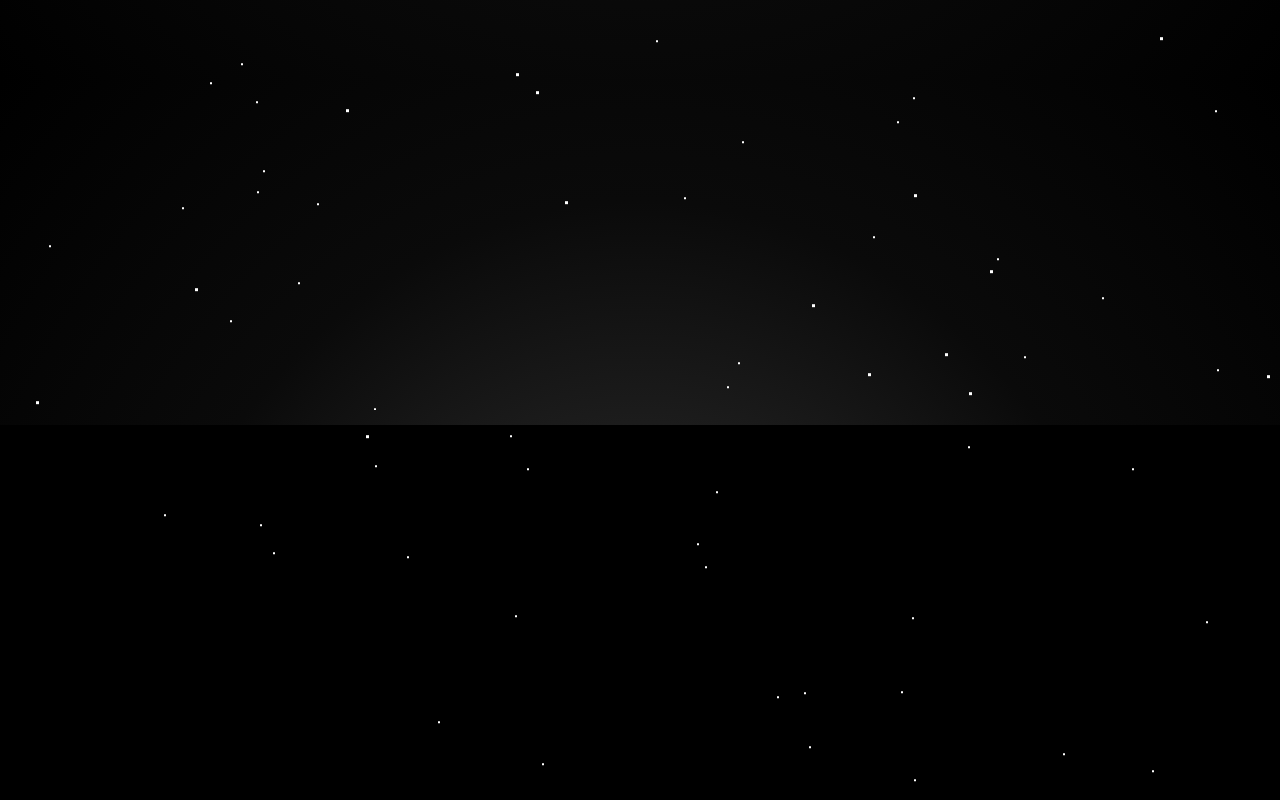
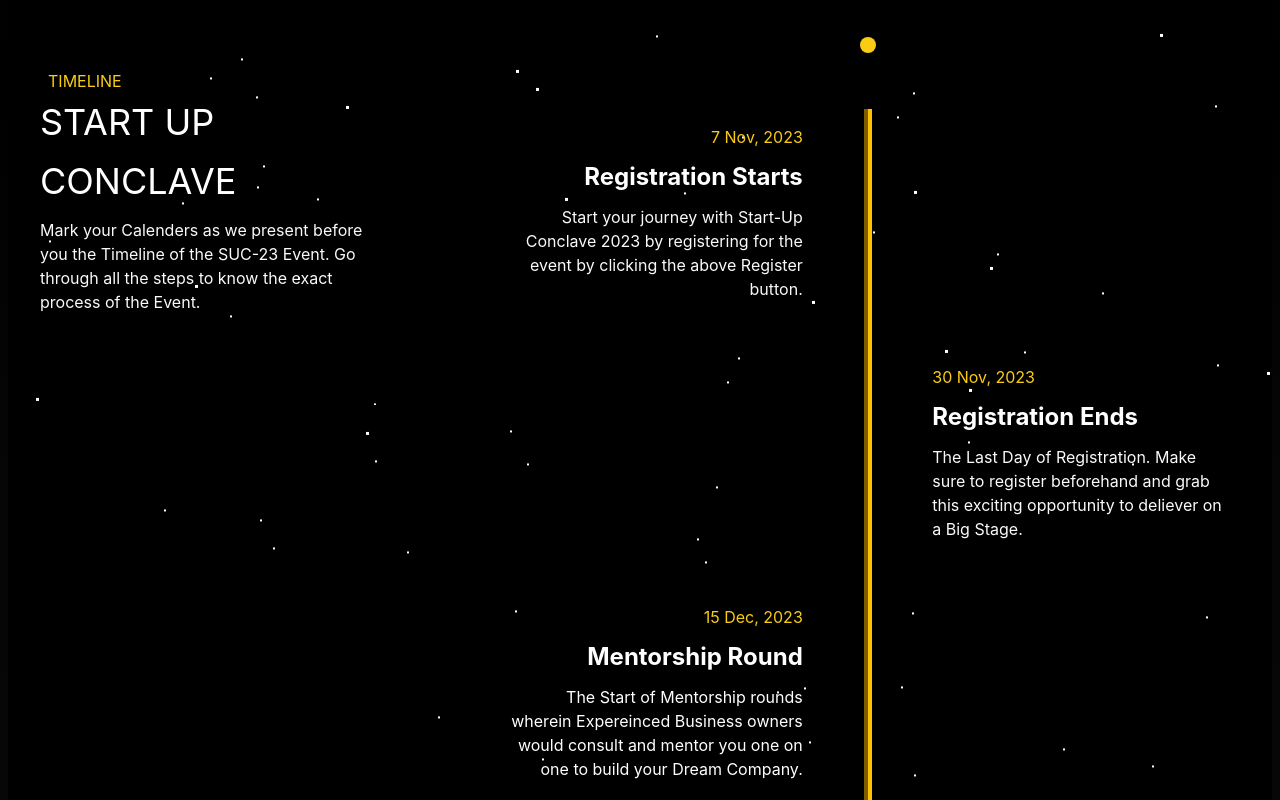
Before and after one commit to venom76568/suc-24, a React (Create React App) app: page / in a window 1280 px wide. Shown: the part 1520-2320 px from the top of the page. Before the commit the page ends 1945 px from the top, so only its background shows below. Built offline with nearby package versions, Linux system fonts and the light colour scheme.

Commit message:
added timeline

```diff
--- a/src/App.jsx
+++ b/src/App.jsx
@@ -3,6 +3,7 @@ import {BrowserRouter} from "react-router-dom";
 import Home from "./components/Home";
 import About from "./components/About";
 import Navbar from "./components/Navbar";
+import TimeLine from "./components/TimeLine";
 // import Register from "./components/Register";
 
 function App()
@@ -12,6 +13,7 @@ function App()
         <Navbar/>
         <Home/>
         <About/>
+        <TimeLine/>
         {/* <Register/> */}
         </BrowserRouter>
     );
--- a/src/components/About.jsx
+++ b/src/components/About.jsx
@@ -7,7 +7,7 @@ const About = () => (
   <div>
         <div id="about">
         <p class="hover-underline-animation">About us</p>
-    </div>
+        </div>
     <div id="Dot"><span id="dot"></span></div>
     <div id="part1">
         <div><img id="img1" src={logo} alt="startup conclave logo"/></div>
--- a/src/components/Home.jsx
+++ b/src/components/Home.jsx
@@ -9,8 +9,8 @@ const Home = () => (
     <div id='stars3'></div>
     <div id='title'></div>
     <div id="intro">
-      <span>Central India's Largest B-Plan Competition<br />
-      Registrations for SUC 2023 Starting soon !!!</span>
+      <p class="hover-underline-animation">Central India's Largest B-Plan Competition<br />
+      Registrations for SUC 2023 Starting soon !!!</p>
     </div>
   <div id='suc_logo'>
     <div>
--- a/src/components/Navbar.jsx
+++ b/src/components/Navbar.jsx
@@ -7,7 +7,7 @@ const Navbar = () => (
         <header>
             <div id="header">
             <div id="logo">
-              <img id="black_logo" src={black_logo} alt="logo" />
+              <a href="https://www.ecellvnit.org/" target="_blank"><img id="black_logo" src={black_logo} alt="logo" /></a>
             </div>
             <div>
       <nav id="navbar">
@@ -17,7 +17,7 @@ const Navbar = () => (
           <li><a href="">Glimpses</a></li>
           <li><a href="">Speakers</a></li>
           <li><a href="">About us</a></li>
-          <li><a href="">Home</a></li>
+          <li><a href="#stars">Home</a></li>
         </ul>
       </nav>
       </div>
--- /dev/null
+++ b/src/components/TimeLine.jsx
@@ -0,0 +1,80 @@
+import React from 'react'
+import './Timeline.css'
+
+const TimeLine = () => (
+<div>
+    <section>
+    <div className="bg-black text-white py-8">
+    <div className="container mx-auto flex flex-col items-start md:flex-row my-12 md:my-16">
+      <div className="flex flex-col w-full sticky md:top-36 lg:w-1/3 mt-2 md:mt-12 px-8">
+        <p className="ml-2 text-yellow-400 uppercase tracking-loose">TIMELINE</p>
+        <p className="text-3xl md:text-4xl leading-normal md:leading-relaxed mb-2" id='same'>START UP CONCLAVE</p>
+        <p className="text-sm md:text-base text-gray-50 mb-4">
+          Mark your Calenders as we present before you the Timeline of the SUC-23 Event. Go through all the steps to know the exact process of the Event.
+        </p>
+        {/* <a href="#"
+        className="bg-transparent mr-auto hover:bg-yellow-300 text-yellow-300 hover:text-white rounded shadow hover:shadow-lg py-2 px-4 border border-yellow-300 hover:border-transparent">
+        Explore Now</a> */}
+      </div>
+      <div className="ml-0 md:ml-12 lg:w-2/3 sticky">
+        <div className="container mx-auto w-full h-full">
+        <div id="Dot1"><span id="dot1"></span></div>
+          <div className="relative wrap overflow-hidden p-10 h-full">
+            <div className="style1 border-2-2 border-yellow-555 absolute h-full border"
+              ></div>
+            <div className="style2 border-2-2 border-yellow-555 absolute h-full border"
+              ></div>
+            <div className="mb-8 flex justify-between flex-row-reverse items-center w-full left-timeline">
+              <div className="order-1 w-5/12"></div>
+              <div className="order-1 w-5/12 px-1 py-4 text-right">
+                <p className="mb-3 text-base text-yellow-400">7 Nov, 2023</p>
+                <h4 className="mb-3 font-bold text-lg md:text-2xl" id='same'>Registration Starts</h4>
+                <p className="text-sm md:text-base leading-snug text-gray-50 text-opacity-100">
+                  Start your journey with Start-Up Conclave 2023 by registering for the event by clicking the above Register button.
+                </p>
+              </div>
+            </div>
+            <div className="mb-8 flex justify-between items-center w-full right-timeline">
+              <div className="order-1 w-5/12"></div>
+              <div className="order-1  w-5/12 px-1 py-4 text-left">
+                <p className="mb-3 text-base text-yellow-400">30 Nov, 2023</p>
+                <h4 className="mb-3 font-bold text-lg md:text-2xl" id='same'>Registration Ends</h4>
+                <p className="text-sm md:text-base leading-snug text-gray-50 text-opacity-100">
+                  The Last Day of Registration. Make sure to register beforehand and grab this exciting opportunity to deliever on a Big Stage.
+                </p>
+              </div>
+            </div>
+            <div className="mb-8 flex justify-between flex-row-reverse items-center w-full left-timeline">
+              <div className="order-1 w-5/12"></div>
+              <div className="order-1 w-5/12 px-1 py-4 text-right">
+                <p className="mb-3 text-base text-yellow-400"> 15 Dec, 2023</p>
+                <h4 className="mb-3 font-bold text-lg md:text-2xl" id='same'>Mentorship Round</h4>
+                <p clasaName="text-sm md:text-base leading-snug text-gray-50 text-opacity-100">
+                  The Start of Mentorship rounds wherein Expereinced Business owners would consult and mentor you one on one to build your Dream Company.
+                </p>
+              </div>
+            </div>
+
+            <div className="mb-8 flex justify-between items-center w-full right-timeline">
+              <div className="order-1 w-5/12"></div>
+
+              <div className="order-1  w-5/12 px-1 py-4">
+                <p className="mb-3 text-base text-yellow-400">2 Feb,2023</p>
+                <h4 className="mb-3 font-bold  text-lg md:text-2xl text-left" id='same'>The Consortium Battle</h4>
+                <p className="text-sm md:text-base leading-snug text-gray-50 text-opacity-100">
+                  Top 15 Start-Ups which will qualify for the above rounds will then be given a once in a lifetime opportunity to present their ideas before our Sharks.
+                </p>
+              </div>
+            </div>
+          </div>
+          <div id="Dot1"><span id="dot1"></span></div>
+          <img className="mx-auto -mt-36 md:-mt-36" src="https://user-images.githubusercontent.com/54521023/116968861-ef21a000-acd2-11eb-95ac-a34b5b490265.png" alt='hello' />
+        </div>
+      </div>
+    </div>
+  </div>
+  </section>
+    </div>
+);
+
+export default TimeLine;
--- /dev/null
+++ b/src/components/Timeline.css
@@ -0,0 +1,45 @@
+
+.style1{
+    right: 50%; border: 2px solid #7d5e02; border-radius: 1%;
+}
+
+.style2{
+    left: 50%; border: 2px solid #FFC100; border-radius: 1%;
+}
+#same {
+    display: inline-block;
+    position: relative;
+  }
+
+  #same:after {
+    content: '';
+    position: absolute;
+    width: 100%;
+    transform: scaleX(0);
+    height: 0.15rem;
+    bottom: 0;
+    left: 0;
+    background-color: rgb(238, 255, 0);
+    transform-origin: bottom right;
+    transition: transform 0.25s ease-out;
+  }
+
+  #same:hover:after {
+    transform: scaleX(1);
+    transform-origin: bottom left;
+  }
+  #dot1 {
+    height: 1rem;
+    width: 1rem;
+    background-color: rgb(250, 204, 21);
+    border-radius: 50%;
+    display: flex;
+    align-items: center;
+    justify-content: center;
+    margin: 1rem 0;
+}
+#Dot1{
+    display: flex;
+    align-items: center;
+    justify-content: center;
+}
--- a/src/components/about.css
+++ b/src/components/about.css
@@ -1,3 +1,6 @@
+*{
+    scroll-behavior: smooth;
+}
 html{
     background-color: black;
 }
@@ -8,7 +11,7 @@ html{
     color: whitesmoke;
     font-size: 3rem;
     font-family: 'Courier New', Courier, monospace;
-    margin-top: 8rem;
+    margin-top: 5rem;
 }
 .hover-underline-animation {
     display: inline-block;
@@ -62,7 +65,7 @@ html{
     display: flex;
     /* margin: 2rem 1.5rem 2rem 6rem; */
     word-spacing: 0.2rem;
-    font-size: 1.2rem;
+    font-size: 1.15rem;
     font-family: 'Gill Sans', 'Gill Sans MT', Calibri, 'Trebuchet MS', sans-serif;
     width: 25rem;
     margin-left: 2rem;
--- a/src/components/home.css
+++ b/src/components/home.css
@@ -1,4 +1,6 @@
-
+*{
+  scroll-behavior: smooth ;
+}
 html {
     height: 200%;
     background: radial-gradient(ellipse, #4D4D4D 5% ,#363636 15%, #212121 35%,#0A0A0A 60%, #000000 100%);
@@ -13,6 +15,8 @@ html {
     align-items: center;
     justify-content: center;
     margin-top: 2rem;
+    font-family: 'Courier New', Courier, monospace;
+    font-weight: 600;
   }
   #image_logo{
     width: 38rem;
--- a/src/components/navbar.css
+++ b/src/components/navbar.css
@@ -2,7 +2,6 @@
     display: flex;
     align-items: center;
     justify-content: space-between ;
-
   }
   #black_logo{
     width: 8rem;
```
